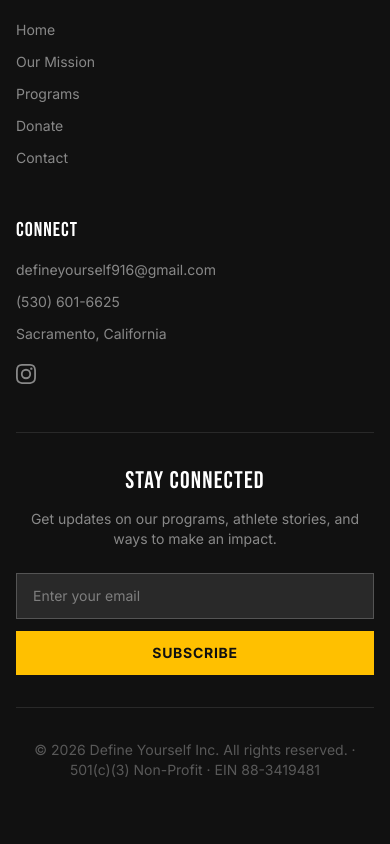
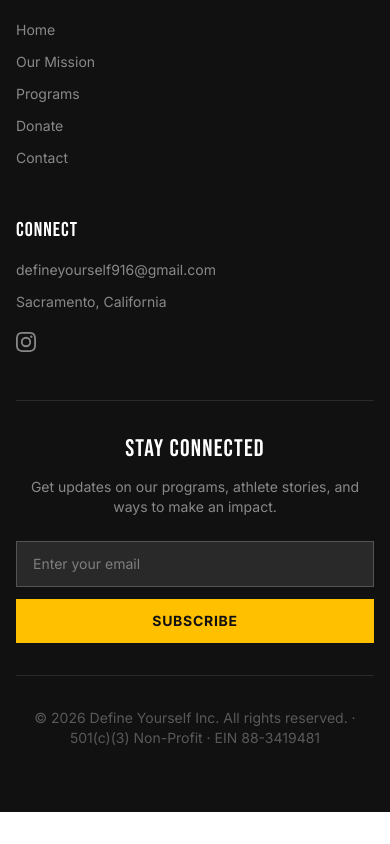
Before and after one commit to G6perform/defineyourself, a Next.js app: page / in a window 390 px wide. Shown: the part 7431-8275 px from the top of the page. After the commit the page ends 8243 px from the top, so only its background shows below. Built offline with nearby package versions, Linux system fonts and the light colour scheme.

Commit message:
Remove phone number from footer

```diff
--- a/src/components/Footer.tsx
+++ b/src/components/Footer.tsx
@@ -53,7 +53,6 @@
               >
                 defineyourself916@gmail.com
               </a>
-              <a href="tel:+15306016625" className="text-sm text-white/50 hover:text-white transition-colors">(530) 601-6625</a>
               <p className="text-sm text-white/50">Sacramento, California</p>
               <div className="flex gap-4 mt-2">
                 <a
```
